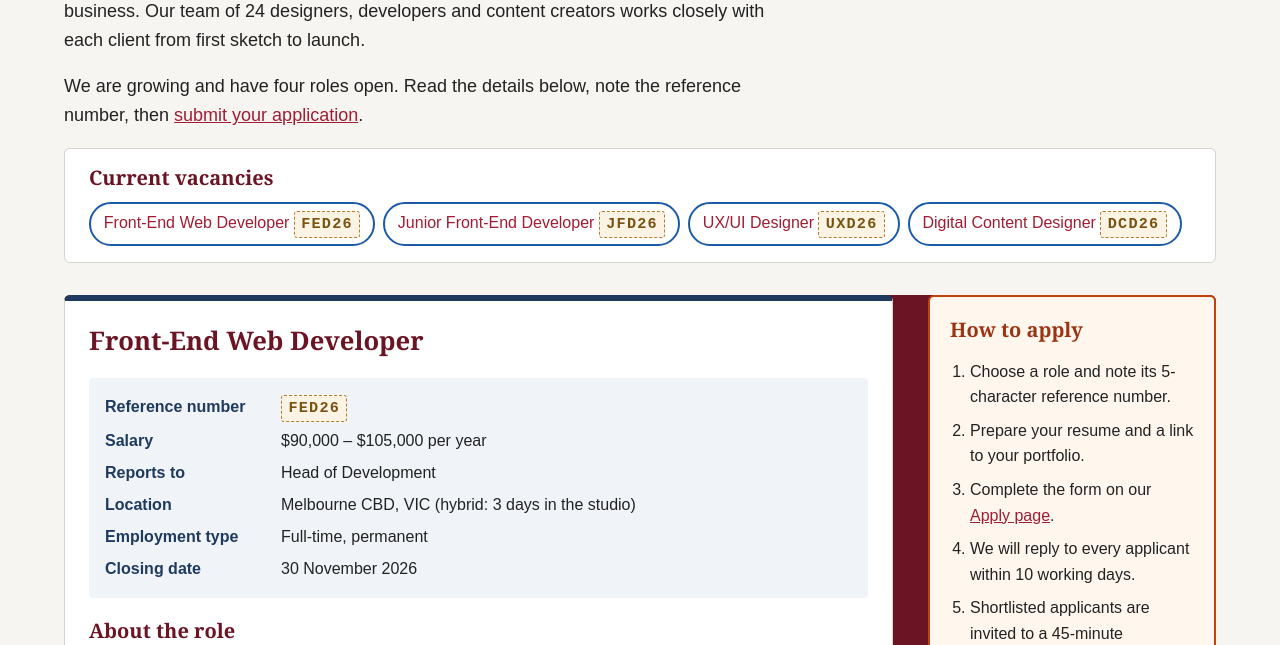
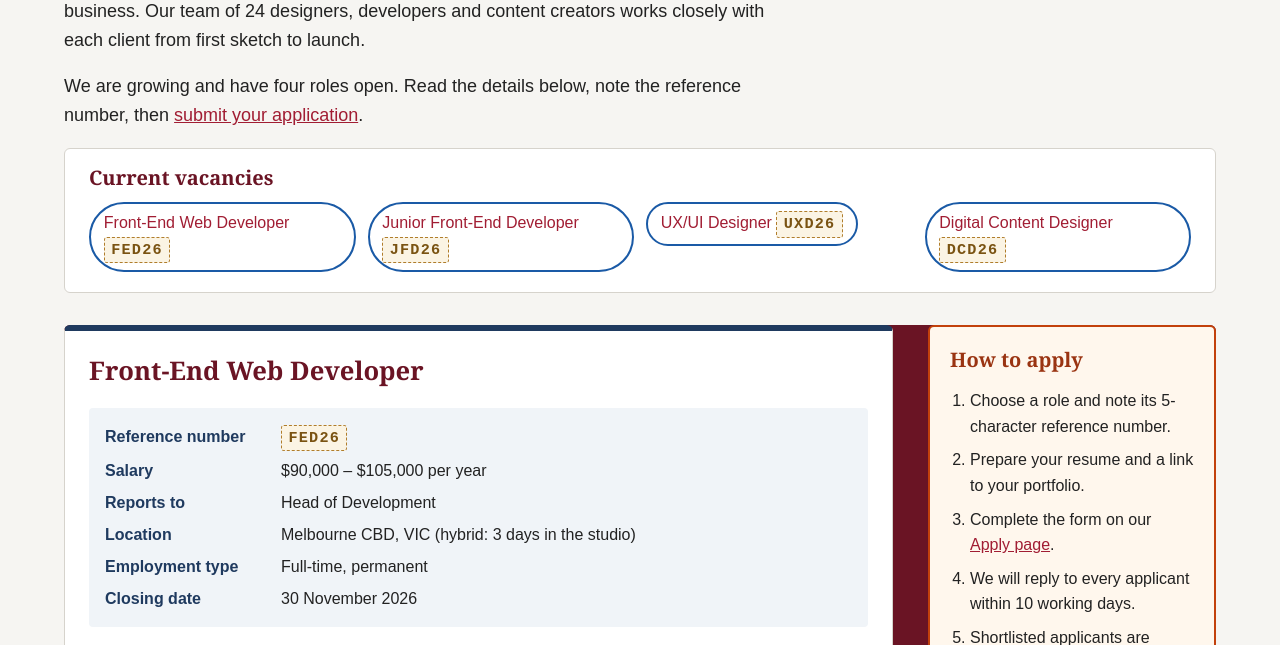
Before and after one commit to 106911603/project_part2_10026, a PHP site: page /jobs.html in a window 1280 px wide. Shown: the part 259-904 px from the top of the page. Run offline with PHP 8.4, Linux system fonts and the light colour scheme.

Commit message:
added job links wrapping

```diff
--- a/styles/styles.css
+++ b/styles/styles.css
@@ -255,7 +255,7 @@ abbr[title] {
 
 .job-links {
     margin-bottom: 2rem;
-    padding: 1rem 1.5rem;
+    padding: 1rem 1.5rem 1.25rem;
     background-color: #ffffff;
     border: 1px solid #d6d3cc;
     border-radius: 6px;
@@ -269,13 +269,16 @@ abbr[title] {
 .job-links ul {
     display: flex;
     flex-wrap: wrap;
-    gap: 0.5rem;
+    gap: 0.75rem;
     margin: 0;
     padding: 0;
     list-style: none;                  /* removes the bullet points */
 }
 
-/* Pill buttons */
+.job-links li {
+    flex: 1 1 22%;
+}
+
 .job-links a {
     display: inline-block;
     padding: 0.4rem 0.8rem;
```
